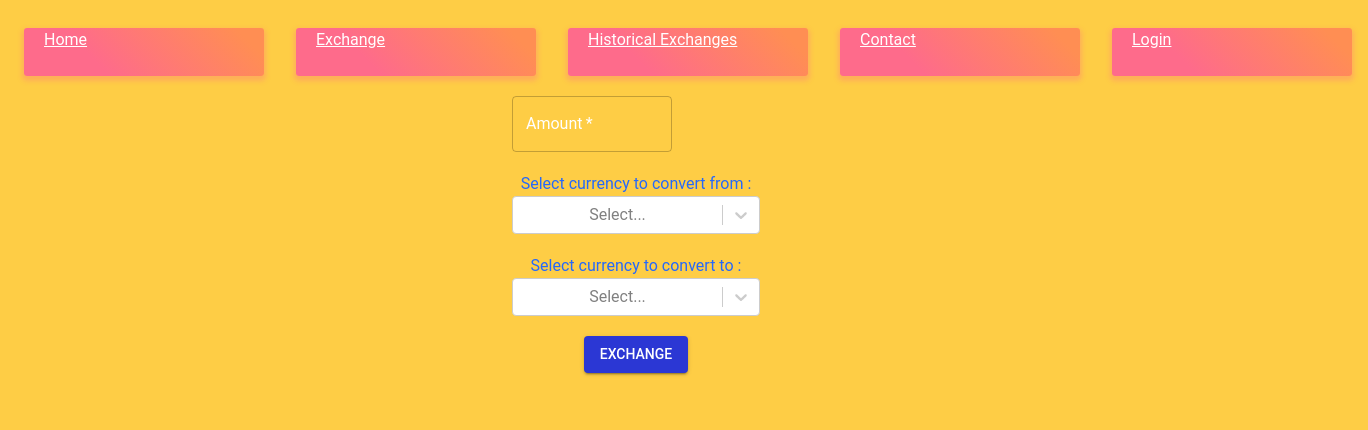
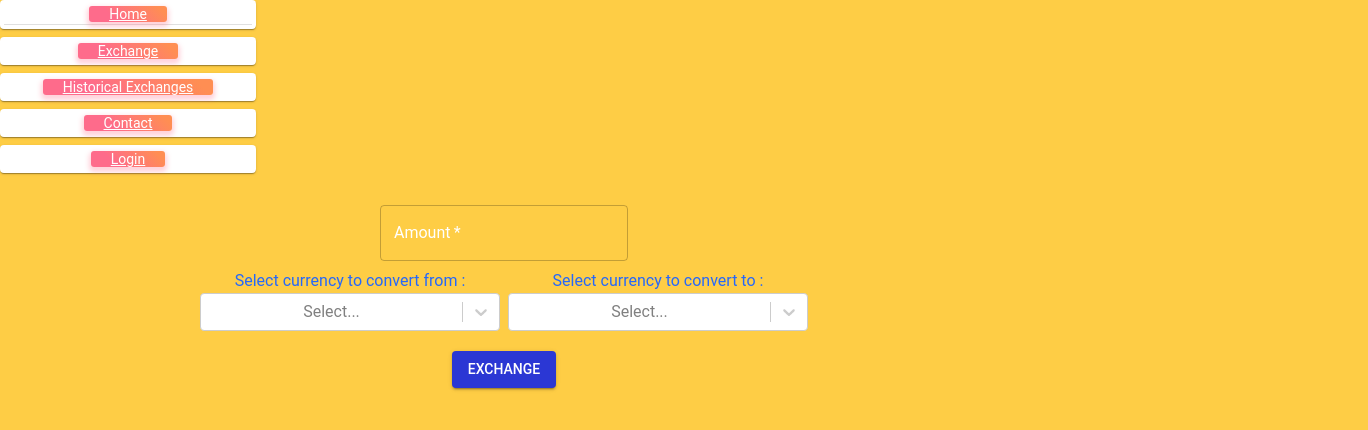
Before and after one commit to WanjohiWanjohi/forex_exchanger, a React (Create React App) app: page /exchange in a window 1280 px wide. Shown: the top 430 px of the page, 1368 px wide, since content can reach past the window. Built offline with nearby package versions, Linux system fonts and the light colour scheme; data requests are answered from the project's data file.

Commit message:
Fix API issues

```diff
--- a/src/App.css
+++ b/src/App.css
@@ -13,16 +13,6 @@
   }
 }
 
-.App-header {
-  background-color: #282c34;
-  min-height: 100vh;
-  display: flex;
-  flex-direction: column;
-  align-items: center;
-  justify-content: center;
-  font-size: calc(10px + 2vmin);
-  color: white;
-}
 
 .App-link {
   color: #61dafb;
--- a/src/App.js
+++ b/src/App.js
@@ -22,16 +22,20 @@ function App() {
   return (
     <ThemeProvider theme={theme}>
     <div className="App">
-    <Router>
+
+    {
+     <Router>
+
       <Routes>
       <Route exact path="/" element={<Home />}/>
       <Route exact path="/exchange" element={ <Exchange />}/>
       <Route exact path="/historical_exchanges" element={<HistoricalExchanges/>}/>
       <Route exact path="/contact" element={<Contact/>}/>
       <Route exact path="/login" element={<Login/>}/>
+      <Route exact path="/drawer" element={<Login/>}/>
     </Routes>
 
-     </Router>
+     </Router>  }
 
     </div>
     </ThemeProvider>
--- a/src/Contact.js
+++ b/src/Contact.js
@@ -4,16 +4,22 @@ import NavBar from './NavBar'
 import CssBaseline from '@mui/material/CssBaseline';
 import Container from '@mui/material/Container';
 import Grid from '@mui/material/Grid';
+import Paper from '@mui/material/Paper';
 
 function Contact() {
   return (
     <div>
-      <NavBar/>
+      <NavBar />
       <div className="Home">
         <CssBaseline />
         <Container maxWidth="sm">
           <Grid direction="column">
-          <Box sx={{ bgcolor: '#808080', height: '100vh' }} />
+            <Box sx={{ width: '100%', maxWidth: 700 }}
+            >
+              <Paper elevation={18} background-color="white">
+
+              </Paper>
+            </Box>
 
           </Grid>
         </Container>
--- a/src/Exchange.js
+++ b/src/Exchange.js
@@ -15,18 +15,16 @@ function Exchange() {
     .then((data) =>setCurrencies(data))
   }, []);
   function handleExchange(currencyTo, currencyFrom , amount){
-    const url = `https://www.alphavantage.co/query?function=CURRENCY_EXCHANGE_RATE&from_currency=${currencyFrom}&to_currency=${currencyTo}&apikey=demo`;
+    const url = `https://www.alphavantage.co/query?function=CURRENCY_EXCHANGE_RATE&from_currency=${currencyFrom}&to_currency=${currencyTo}&apikey=4VSOMEM1WE8AZBAW`;
 
-    fetch(url, {
-      headers: {
-        "Content-Type": "application/json",
-      }
-    }).then((res)=> res.json()).then((result)=> console.log(result))
+    fetch(url).then((res)=> res.json()).then((result)=> console.log(result))
   }
   return (
-    <div className="Exchange">
-      <Box m={2} pt={3}>
+    <div className="Exchange" style={{height: '100vh'}}>
+
       <NavBar/>
+      <Box m={2} pt={3} sx={{
+        width: 1000}}>
         <ExchangeForm currencies={currencies} handleExchange={handleExchange}/>
       </Box>
     </div>
--- a/src/ExchangeForm.js
+++ b/src/ExchangeForm.js
@@ -43,7 +43,8 @@ const ExchangeForm = ({ currencies , handleExchange}) => {
       <Grid container  spacing={2}  justifyContent='center'>
         <form onSubmit={handleSubmit}>
           <Grid item  xs={8}>
-            <Box m={2} pt={3}>
+            <Box m={2} pt={3} sx={{
+        width: 900}}>
               <TextField
                 id="number"
                 type="text"
@@ -54,18 +55,18 @@ const ExchangeForm = ({ currencies , handleExchange}) => {
               />
             </Box>
           </Grid>
-          <Grid item xs={12}>
-            <Box m={2} pt={3}>
+          <Grid container spacing={2} justifyContent='center'>
+            <Grid item xs={4} justifyContent='center' >
               <label> Select currency to convert from :
                 <Select required onChange={handleFromChange} options={currencies} />
               </label>
-            </Box>
+              </Grid>
+              <Grid item xs={4} justifyContent='center' >
 
-            <Box m={2} pt={3}>
               <label> Select currency to convert to :
                 <Select required onChange={handleToChange} options={currencies} />
               </label>
-            </Box>
+              </Grid>
           </Grid>
           <Grid item >
             <label>
--- a/src/NavBar.js
+++ b/src/NavBar.js
@@ -1,24 +1,32 @@
 import './App.css';
 import { NavLink } from "react-router-dom";
 import Divider from '@mui/material/Divider';
-import List from '@mui/material/List';
-import ListItem from '@mui/material/ListItem';
-import Grid from '@mui/material/Grid';
+import Item from '@mui/material/ListItem';
 import CssBaseline from '@mui/material/CssBaseline';
-
+import { styled } from '@mui/material/styles';
+import Paper from '@mui/material/Paper';
+import Box from '@mui/material/Box';
+import Stack from '@mui/material/Stack';
 function NavBar() {
     const flexContainer = {
         display: 'flex',
         flexDirection: 'row',
         padding: 0,
     };
+    const Item = styled(Paper)(({ theme }) => ({
+        backgroundColor: theme.palette.mode === 'dark' ? '#1A2027' : '#fff',
+        ...theme.typography.body2,
+        padding: theme.spacing(1),
+        textAlign: 'center',
+        color: theme.palette.text.secondary,
+    }));
     const style = {
         background: 'linear-gradient(45deg, #FE6B8B 30%, #FF8E53 90%)',
         borderRadius: 3,
         border: 0,
         color: 'white',
         height: 48,
-        width:240,
+        width: 240,
         padding: '0 20px',
         boxShadow: '0 3px 5px 2px rgba(255, 105, 135, .30)',
     };
@@ -27,31 +35,29 @@ function NavBar() {
 
         <div className="Navbar" >
             <CssBaseline />
-            <Grid
-                container
-                direction="row" justifyContent="space-around">
-                <List  style={flexContainer} component="nav" aria-label="mailbox folders">
-                <ListItem button>
+            <Box sx={{ width: '20%' , height: '100%' }}>
+                <Stack spacing={2}>
+                        <Item button>
                             <NavLink to="/" style={style}> Home</NavLink>
                             <Divider />
-                    </ListItem>
-                    <ListItem button>
+                        </Item>
+                        <Item button>
                             <NavLink to="/exchange" style={style}> Exchange</NavLink>
-                    </ListItem>
+                        </Item>
 
-                    <ListItem button>
+                        <Item button>
                             <NavLink to="/historical_exchanges" style={style}>Historical Exchanges </NavLink>
-                    </ListItem>
+                        </Item>
 
-                    <ListItem button>
+                        <Item button>
                             <NavLink to="/contact" style={style}> Contact</NavLink>
-                    </ListItem>
-                    <ListItem button>
+                        </Item>
+                        <Item button>
                             <NavLink to="/login" style={style}> Login</NavLink>
 
-                    </ListItem>
-                </List>
-            </Grid>
+                        </Item>
+                </Stack>
+            </Box>
         </div>
 
     );
```
Lines whose indentation alone changed are shown as unchanged.
